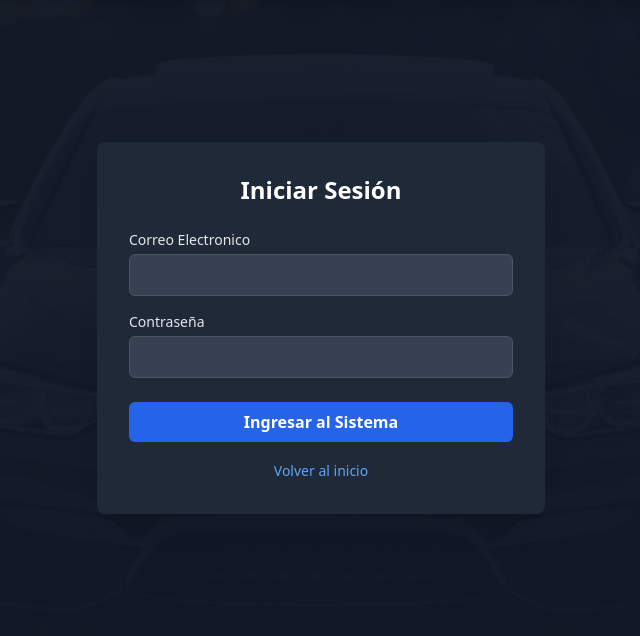
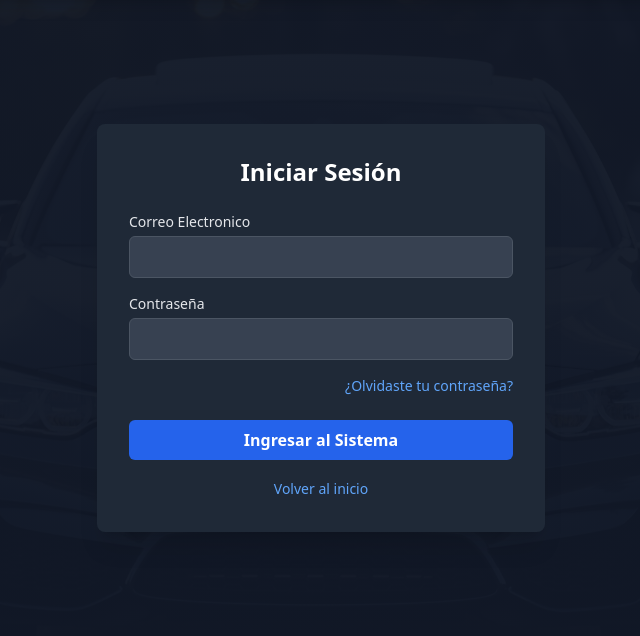
Before and after one commit to anzarpe97/Sistema-Johbri, a PHP site: page /login-sesion/login.php in a window 1280 px wide. Shown: the part 72-708 px from the top of the page, without its empty margins (319-959 px from the left). Run offline with PHP 8.4, Linux system fonts and the light colour scheme; some libraries are stand-ins or nearby versions.

Commit message:
se agrego opcion de olvidar contraseña(no funcional)

```diff
--- a/login-sesion/login.php
+++ b/login-sesion/login.php
@@ -119,6 +119,14 @@
                                 focus:border-transparent dark:bg-gray-700 dark:text-white"
                         >
                     </div>
+                    <!-- Agregar enlace de olvidaste contraseña -->
+                    <div class="flex items-center justify-end">
+                        <a href="#"
+                        onclick="mostrarRecuperacion(event)"
+                        class="text-sm text-custom-blue dark:text-blue-400 hover:underline">
+                            ¿Olvidaste tu contraseña?
+                        </a>
+                    </div>
                 </div>
                 <button
                     type="submit"
```
